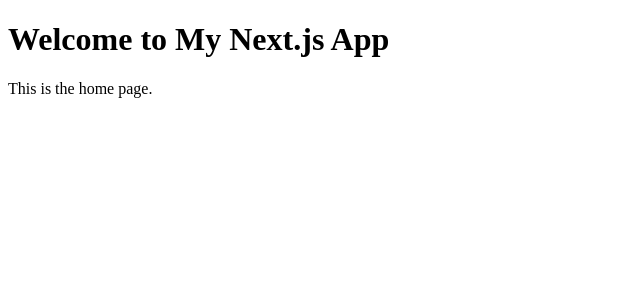
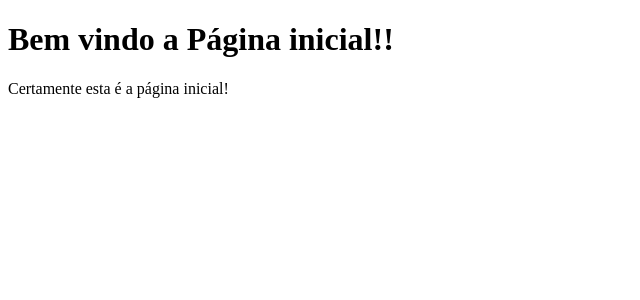
Before and after one commit to Incompreensilvio/clone-tabnews, a Next.js app: page / in a window 1280 px wide. Shown: the top 300 px of the page, without its empty margins (0-640 px from the left). Built offline with nearby package versions, Linux system fonts and the light colour scheme.

Commit message:
Adiciona a pagina inicial

```diff
--- a/pages/index.js
+++ b/pages/index.js
@@ -1,10 +1,9 @@
 function Home() {
   return (
     <div>
-      <h1>Welcome to My Next.js App</h1>
-      <p>This is the home page.</p>
+      <h1>Bem vindo a Página inicial!!</h1>
+      <p>Certamente esta é a página inicial!</p>
     </div>
   );
 }
 export default Home;
-// This is a simple Next.js page component that renders a welcome message and a description.
```
